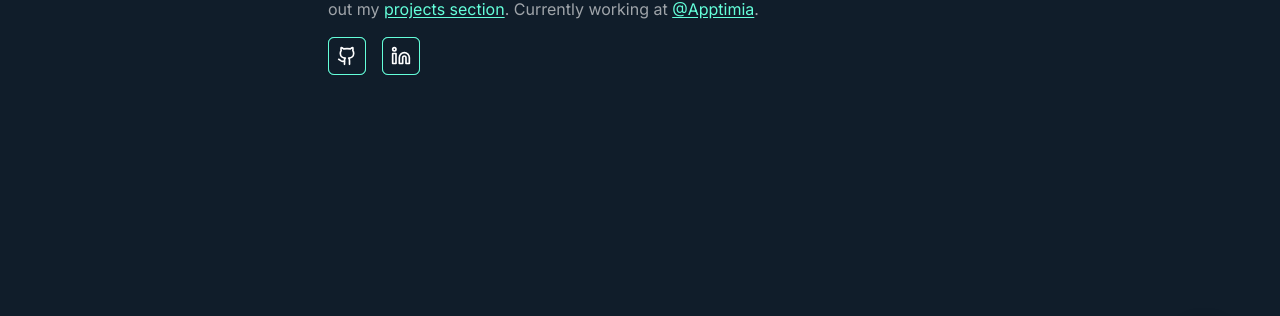
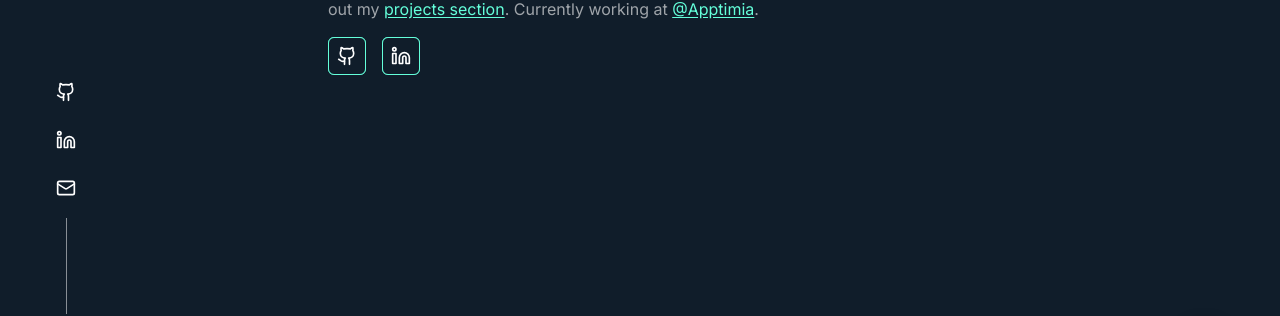
Before and after one commit to KacperHemperek/portfolio, a Next.js app: page / in a window 1280 px wide. Shown: the part 486-802 px from the top of the page. Built offline with nearby package versions, Linux system fonts and the light colour scheme.

Commit message:
feat: add call to action buttons

```diff
--- a/src/app/layout.tsx
+++ b/src/app/layout.tsx
@@ -4,6 +4,7 @@ import './globals.css';
 import { Navbar } from '~/components/navbar';
 import { ScrollToTopButton } from '~/components/scroll-to-top-button';
 import { ContextProvider } from '~/components/context-provider';
+import { CallToActionButtons } from '~/components/call-to-action-buttons';
 
 const inter = Inter({ subsets: ['latin'] });
 
@@ -31,6 +32,7 @@ export default function RootLayout({
         <body className={`${inter.className} ${roboto.variable}`}>
           <Navbar />
           <ScrollToTopButton />
+          <CallToActionButtons />
           {children}
         </body>
       </html>
--- /dev/null
+++ b/src/components/call-to-action-buttons.tsx
@@ -0,0 +1,71 @@
+'use client';
+import React from 'react';
+import { motion } from 'framer-motion';
+import { Github, Linkedin, Mail } from 'lucide-react';
+import { socials } from '~/utils/socials';
+import IconLink from '~/components/common/icon-link';
+
+const callToActionButtons = [
+  {
+    icon: <Github className='h-5 w-5' />,
+    href: socials.github.url,
+  },
+  {
+    icon: <Linkedin className='h-5 w-5' />,
+    href: socials.linkedin.url,
+  },
+  {
+    icon: <Mail className='h-5 w-5' />,
+    href: socials.email.url,
+  },
+];
+
+export function CallToActionButtons() {
+  return (
+    <motion.div
+      initial='hidden'
+      animate='shown'
+      variants={{
+        shown: {
+          transition: {
+            staggerChildren: 0.2,
+            delayChildren: 2,
+          },
+        },
+      }}
+      className='fixed bottom-0 left-12 hidden flex-col items-center gap-3 lg:flex'
+    >
+      {callToActionButtons.map(({ icon, href }, index) => (
+        <IconLink
+          variants={{
+            hidden: {
+              scale: 0,
+            },
+            shown: {
+              scale: 1,
+            },
+          }}
+          href={href}
+          key={`call__to__action__button__${index}`}
+          bordered={false}
+          colored={false}
+        >
+          {icon}
+        </IconLink>
+      ))}
+      <div className='h-24 w-[1px]'>
+        <motion.div
+          variants={{
+            hidden: {
+              height: 0,
+            },
+            shown: {
+              height: '100%',
+            },
+          }}
+          className='bg-white/50'
+        />
+      </div>
+    </motion.div>
+  );
+}
```
